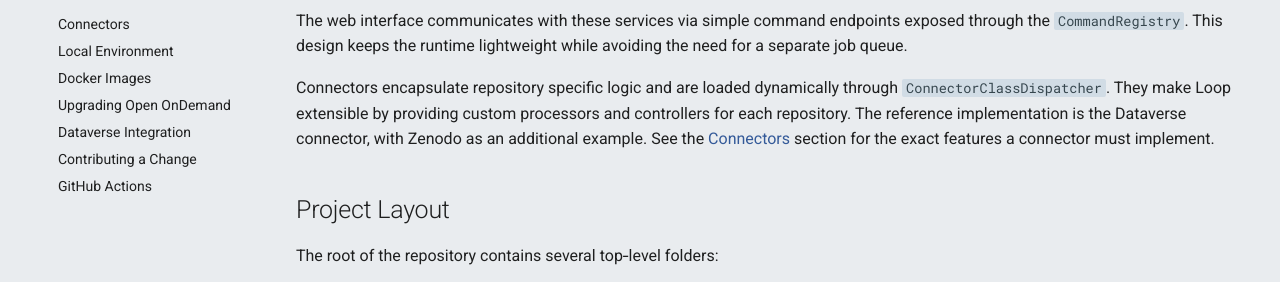
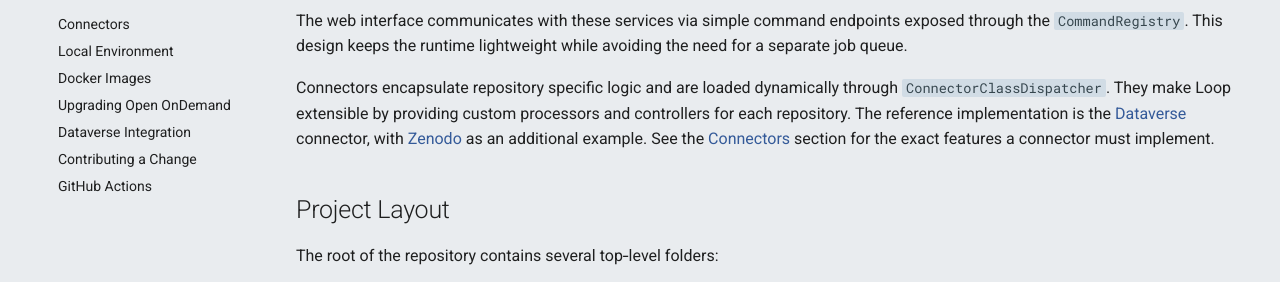
Before and after one commit to theam/aday-ondemand-loop, an MkDocs documentation site: the page built from docs/guide/content/development_guide/architecture.md, in a window 1280 px wide and 900 px high. Shown: the part 409-691 px from the top of the window. Built offline with MkDocs 1.6.1 and Material for MkDocs 9.7.7, drawn with Linux system fonts in a browser that asks for light colours; part of the change alters nothing that is shown.

```diff
--- a/docs/guide/content/development_guide/architecture.md
+++ b/docs/guide/content/development_guide/architecture.md
@@ -19,7 +19,7 @@ lightweight while avoiding the need for a separate job queue.
 Connectors encapsulate repository specific logic and are loaded dynamically
 through `ConnectorClassDispatcher`. They make Loop extensible by providing
 custom processors and controllers for each repository. The reference
-implementation is the Dataverse connector, with Zenodo as an additional
+implementation is the [Dataverse](https://dataverse.org) connector, with [Zenodo](https://zenodo.org) as an additional
 example. See the [Connectors](connectors.md) section for the exact features a
 connector must implement.
 
```
